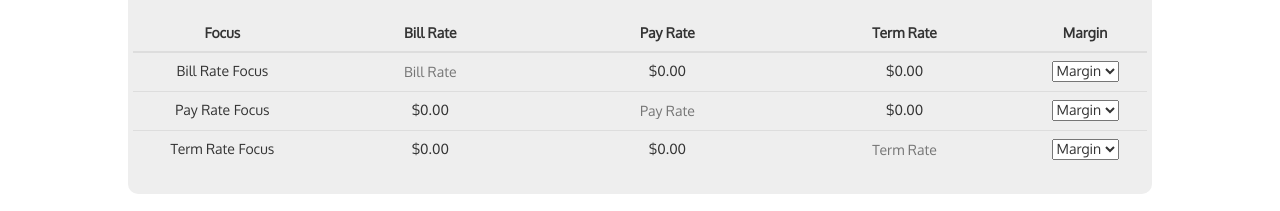
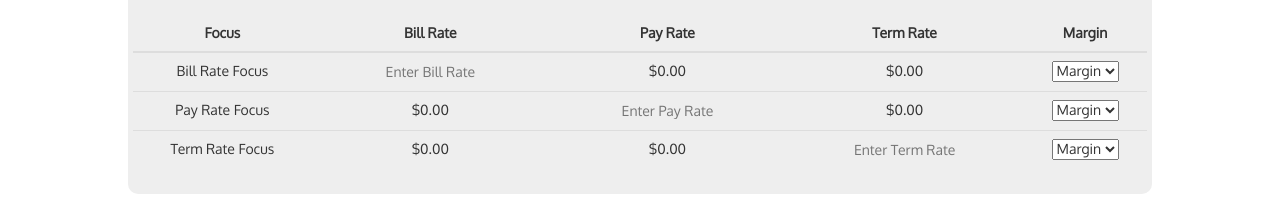
Before and after one commit to tpedora/payments, a React (Create React App) app: page / in a window 1280 px wide. Shown: the part 178-389 px from the top of the page. Built offline with nearby package versions, Linux system fonts and the light colour scheme.

Commit message:
Prepping for deployment

```diff
--- a/src/components/Fixed/Fixed.js
+++ b/src/components/Fixed/Fixed.js
@@ -93,7 +93,7 @@ class Fixed extends React.Component {
 {/* Bill Focus Fields */}
               <td>Bill Rate Focus</td>
               <td>
-                <input type="text" placeholder="Bill Rate" onChange={this.handleBill}/>
+                <input type="text" placeholder="Enter Bill Rate" onChange={this.handleBill}/>
               </td>
               <td>{this.props.billFocusPay}</td>
               <td>{this.props.billFocusTerm}</td>
@@ -113,7 +113,7 @@ class Fixed extends React.Component {
               <td>Pay Rate Focus</td>
               <td>{this.props.payFocusBill}</td>
               <td>
-                <input type="text" placeholder="Pay Rate" onChange={this.handlePayRate}/>
+                <input type="text" placeholder="Enter Pay Rate" onChange={this.handlePayRate}/>
               </td>
               <td>{this.props.payFocusTerm}</td>
               <td>
@@ -133,7 +133,7 @@ class Fixed extends React.Component {
               <td>{this.props.termFocusBill}</td>
               <td>{this.props.termFocusPay}</td>
               <td>
-                <input type="text" placeholder="Term Rate" onChange={this.handleTermRate}/>
+                <input type="text" placeholder="Enter Term Rate" onChange={this.handleTermRate}/>
               </td>
               <td>
                 <select name="margin" onChange={this.handleTermMarginMarkup}>
--- a/src/components/Open/Open.js
+++ b/src/components/Open/Open.js
@@ -87,7 +87,7 @@ class Open extends React.Component {
 {/* Bill Rate Focused*/}
               <td>Bill Rate Focus</td>
               <td>
-                <input type="text" placeholder="Bill Rate" onChange={this.handleBill}/></td>
+                <input type="text" placeholder="Enter Bill Rate" onChange={this.handleBill}/></td>
               <td>{this.props.billFocusPay}</td>
               <td>{this.props.billFocusTerm}</td>
               <td>
@@ -104,7 +104,7 @@ class Open extends React.Component {
               <td>Pay Rate Focus</td>
               <td>{this.props.payFocusBill}</td>
               <td>
-                <input type="text" placeholder="Pay Rate" onChange={this.handlePayRate}/></td>
+                <input type="text" placeholder="Enter Pay Rate" onChange={this.handlePayRate}/></td>
               <td>{this.props.payFocusTerm}</td>
               <td>
                   <select name="margin" onChange={this.handlePayMarkup}>
@@ -121,7 +121,7 @@ class Open extends React.Component {
               <td>{this.props.termFocusBill}</td>
               <td>{this.props.termFocusPay}</td>
               <td>
-                <input type="text" placeholder="Term Rate" onChange={this.handleTermRate}/></td>
+                <input type="text" placeholder="Enter Term Rate" onChange={this.handleTermRate}/></td>
               <td>
                 <select name="margin" onChange={this.handleTermMarginMarkup}>
                   <option selected disabled>Margin</option>
```
Also changed, not shown: package.json (+10 -3 lines), 1 other file (tests, documents, lock files or other folders).
